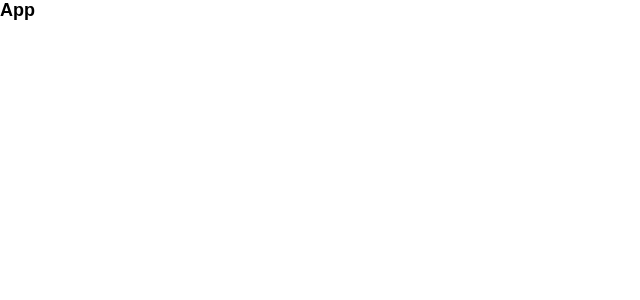
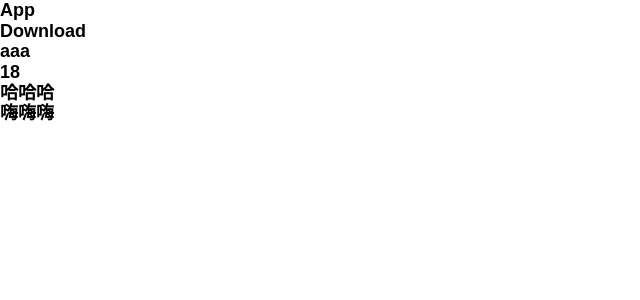
Before and after one commit to pastLivess/react_ts_music163_project, a React (Create React App) app: page / in a window 1280 px wide. Before the commit this address had no page. Shown: the top 300 px of the page, without its empty margins (0-640 px from the left). Built offline with nearby package versions, Linux system fonts and the light colour scheme.

Commit message:
限制props类型两种方式

```diff
--- a/src/App.tsx
+++ b/src/App.tsx
@@ -1,11 +1,16 @@
 import React, { memo } from 'react'
 import { useRoutes } from 'react-router-dom'
 import routes from './router'
+import Download from './views/download/Download'
 const App = memo(() => {
   return (
     <div className="app">
       <h2>App</h2>
-      {useRoutes(routes)}
+      <Download name="aaa" age={18}>
+        <div>哈哈哈</div>
+        <div>嗨嗨嗨</div>
+      </Download>
+      <div className="main">{useRoutes(routes)}</div>
     </div>
   )
 })
--- /dev/null
+++ b/src/views/download/Download.tsx
@@ -0,0 +1,21 @@
+import React, { memo } from 'react'
+import type { ReactNode } from 'react'
+interface IProps {
+  name: string
+  age: number
+  children?: ReactNode
+}
+
+const Download: React.FC<IProps> = memo(({ name, age, children }: IProps) => {
+  return (
+    <div>
+      <h2>Download</h2>
+      <h2>{name}</h2>
+      <h2>{age}</h2>
+      <h2>{children}</h2>
+    </div>
+  )
+})
+
+Download.displayName = 'Download'
+export default Download
```
Also changed, not shown: src/views/focus/Focus.tsx (added, +7 -0 lines), src/views/mine/Mine.tsx (added, +7 -0 lines).
